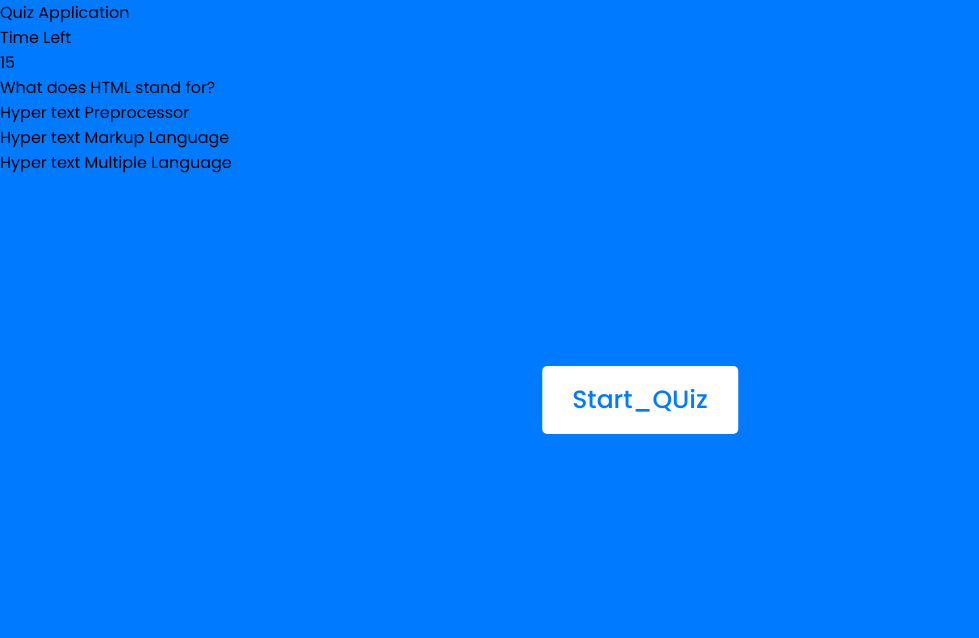
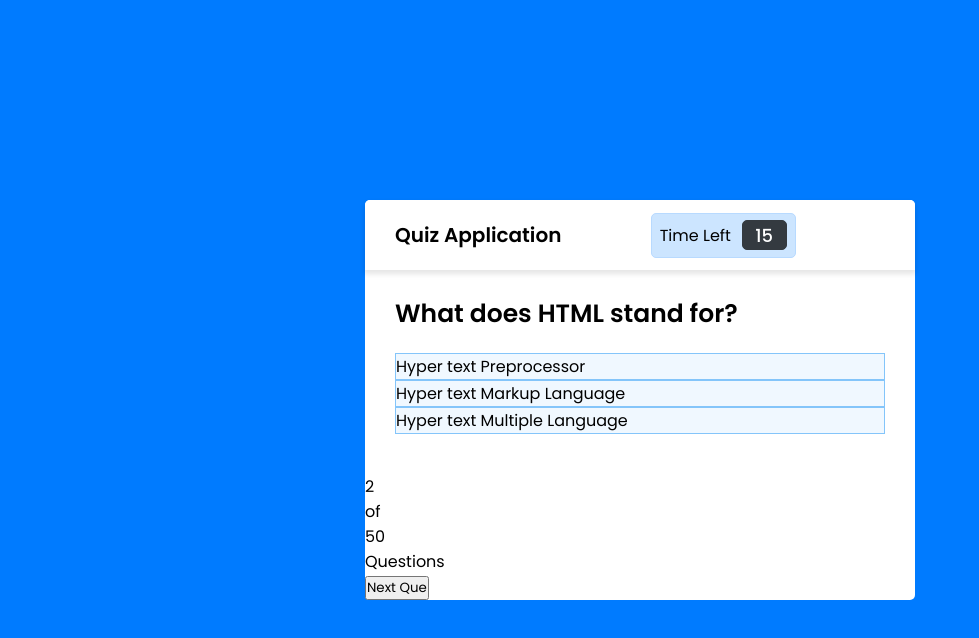
Before and after one commit to Orsini13/QuizApp-Web2ACXI, a plain HTML site: page index.html in a window 1280 px wide. Shown: the whole page, without its empty margins (0-979 px from the left). Drawn offline with Linux system fonts and the light colour scheme; some icons are missing.

Commit message:
second commit

```diff
--- a/index.html
+++ b/index.html
@@ -62,6 +62,13 @@
             </div>
         </section>
 
+         <!-- footer of Quiz Box -->
+         <footer>
+            <div class="total_que">
+                <span><p>2 <p>of</p>50</p>Questions</span>
+            </div>
+            <button class="next_btn">Next Que</button>
+        </footer>
     </div>
 </body>
 </html>
--- a/style.css
+++ b/style.css
@@ -10,7 +10,8 @@ body{
 }
 
 .start_btn,
-.info_box{
+.info_box,
+.quiz_box{
     position: absolute;
     top: 50%;
     left: 50%;
@@ -101,3 +102,72 @@ body{
     color: white;
     background: #d82d2d;
 }
+
+.quiz_box{
+    width: 550px;
+    background: white;
+    border-radius: 5px;
+}
+.quiz_box header{
+    position: relative;
+    z-index: 99 ;
+    height: 70px;
+    padding: 0 30px;
+    background: white;
+    display: flex;
+    align-items: center;
+    justify-content: space-between;
+    border-radius: 5px 5px 0 0;
+    box-shadow: 0px 3px 5px 1px rgba(0, 0, 0, 0.1);
+}
+.quiz_box header .title{
+    font-size: 20px;
+    font-weight: 600;
+}
+
+.quiz_box header .timer{
+    display: flex;
+    align-items: center;
+    justify-content: space-between;
+    width: 145px;
+    height: 45px;
+    background: #cce5ff;
+    border: 1px solid #b8daff;
+    border-radius: 5px;
+    padding: 0 8px;
+}
+.quiz_box header .timer .time_text{
+    font-weight: 400;
+    font-size: 17px;
+    user-select: none;
+}
+.quiz_box header .timer .timer_sec{
+    font-size: 18px;
+    font-weight: 500;
+    background: #343a40;
+    height: 30px;
+    width: 45px;
+    color: white;
+    text-align: center;
+    line-height: 30px;
+    border-radius: 5px;
+    border: 1px solid #343a40;
+    user-select: none;
+}
+
+.quiz_box section{
+    padding: 25px 30px 20px 30px;
+    background: white;
+}
+.quiz_box section .que_text{
+    font-size: 25px;
+    font-weight: 600;
+}
+.quiz_box section .option_list{
+    padding: 20px 0;
+    display: block;
+}
+section .option_list .option{
+    background: aliceblue;
+    border: 1px solid #84c5fa;
+}
```
